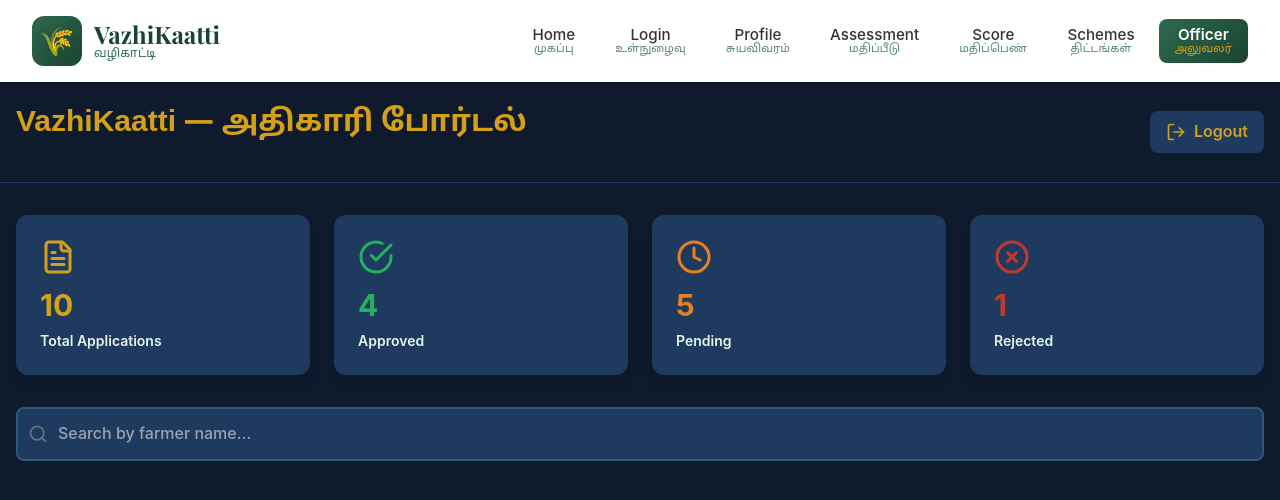
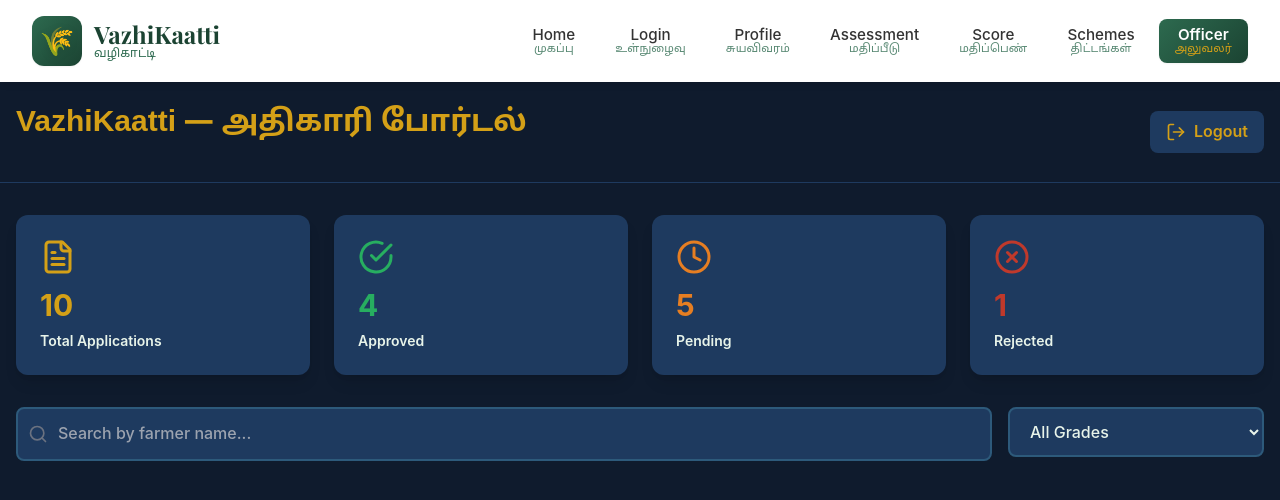
Before and after one commit to ManujanaNagaraj/VazhiKaatti-AI-Credit-Companion-for-Women-Farmers, a React (Create React App) app in the folder frontend/: page /officer in a window 1280 px wide. Shown: the top 500 px of the page. Built offline with nearby package versions, Linux system fonts and the light colour scheme; the HTML template or start-up script is replaced by a standard one.

Commit message:
Add grade filter dropdown (All/Poor/Fair/Good/Excellent)

```diff
--- a/frontend/src/pages/OfficerDashboard.jsx
+++ b/frontend/src/pages/OfficerDashboard.jsx
@@ -7,6 +7,7 @@ const OfficerDashboard = () => {
   const navigate = useNavigate();
 
   const [searchTerm, setSearchTerm] = useState('');
+  const [gradeFilter, setGradeFilter] = useState('All');
 
   const [applications, setApplications] = useState([
     { id: 1, name: 'கமலா தேவி', village: 'Thanjavur', score: 85, grade: 'Excellent', scheme_applied: 'PM-KISAN', status: 'Pending', applied_date: '2026-02-15' },
@@ -120,6 +121,26 @@ const OfficerDashboard = () => {
                 }}
               />
             </div>
+
+            {/* Grade Filter Dropdown */}
+            <div className="md:w-64">
+              <select
+                value={gradeFilter}
+                onChange={(e) => setGradeFilter(e.target.value)}
+                className="w-full px-4 py-3 rounded-lg font-medium"
+                style={{
+                  backgroundColor: '#1e3a5f',
+                  color: '#E8F4EA',
+                  border: '2px solid #2D5A7B'
+                }}
+              >
+                <option value="All">All Grades</option>
+                <option value="Excellent">Excellent</option>
+                <option value="Good">Good</option>
+                <option value="Fair">Fair</option>
+                <option value="Poor">Poor</option>
+              </select>
+            </div>
           </div>
         </div>
       </div>
```
